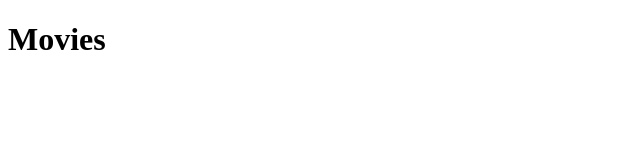
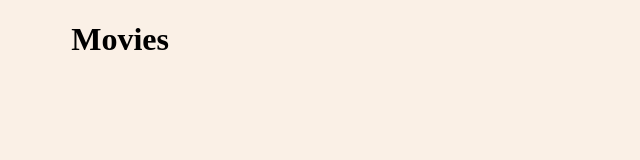
Before and after one commit to johndupper/angular-routes, a website: page index.html in a window 1280 px wide. Shown: the whole page, without its empty margins (0-640 px from the left). Drawn offline with Linux system fonts and the light colour scheme.

Commit message:
added ng-app, ng-controller

```diff
--- a/index.html
+++ b/index.html
@@ -1,5 +1,5 @@
 <!doctype html>
-    <html lang="en">
+    <html lang="en" ng-app="myApp">
     <head>
         <meta charset="UTF-8">
         <meta name="viewport" content="width=device-width, user-scalable=no, initial-scale=1.0, maximum-scale=1.0, minimum-scale=1.0">
@@ -8,8 +8,13 @@
         <title>Movies</title>
     </head>
 
+
     <body ng-controller="moviesCtrl as $ctrl">
-        <h1>Movies</h1>
+        <div class="container">
+            <h1>Movies</h1>
+        </div>
+
+
         <script type="text/javascript" src="app.js"></script>
     </body>
 </html>
--- a/main.css
+++ b/main.css
@@ -0,0 +1,7 @@
+body {
+    background: linen;
+}
+.container {
+    width: 90%;
+    margin: 0 auto;
+}
```
